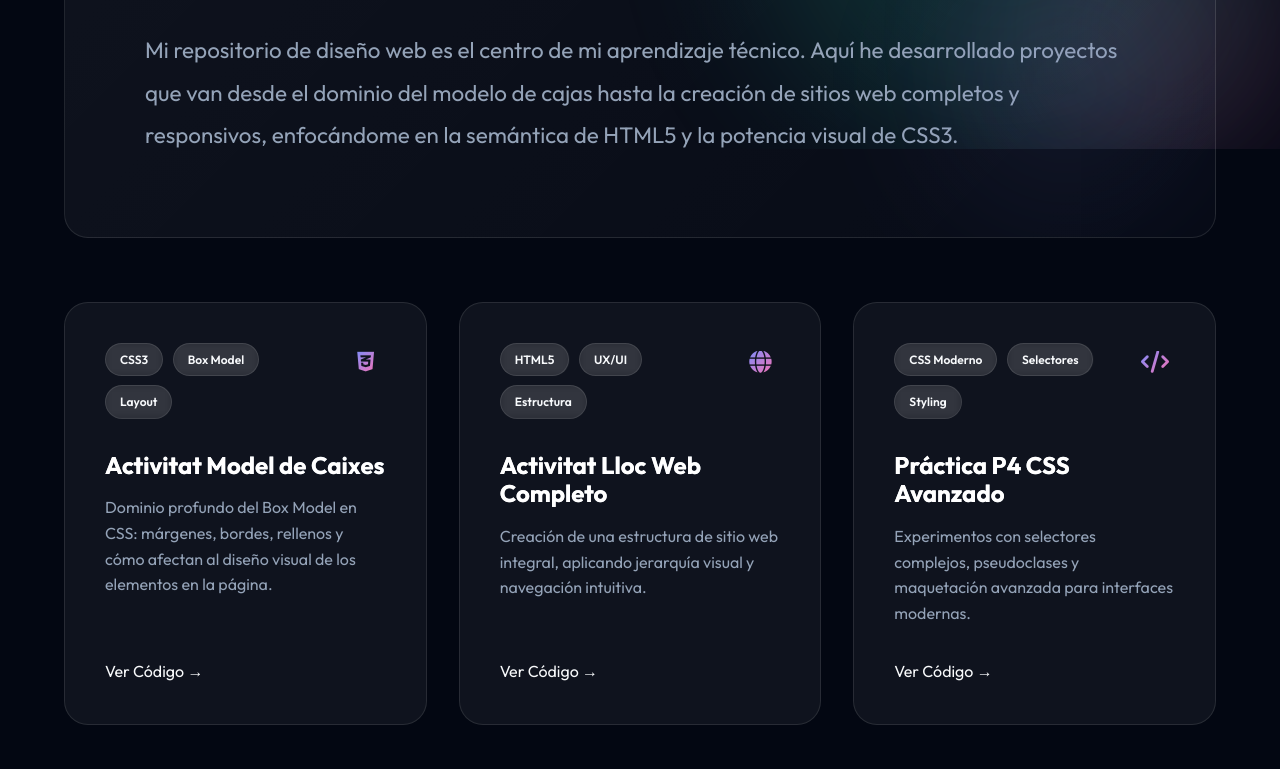
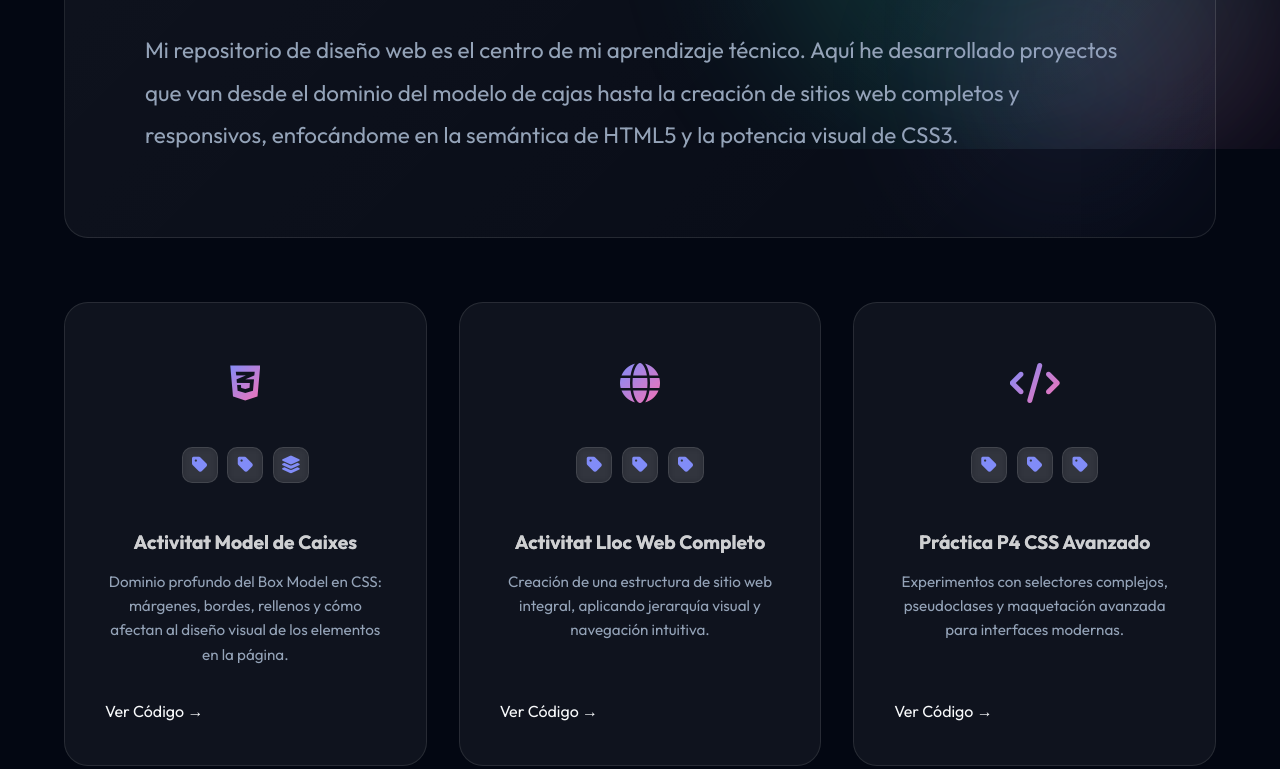
Before and after one commit to ummuig25-netizen/ummuig25-netizen.github.io, a plain HTML site: page html/proyectos.html in a window 1280 px wide. Shown: the part 651-1420 px from the top of the page. Drawn offline with Linux system fonts and the light colour scheme.

Commit message:
feat: transform tags into icons and make logos prominent to achieve a visual-first UI

```diff
--- a/css/styles.css
+++ b/css/styles.css
@@ -443,15 +443,29 @@ section {
 
 .badge {
     background: var(--surface-hover);
-    padding: 6px 14px;
-    border-radius: 100px;
-    font-size: 0.75rem;
-    font-weight: 600;
+    padding: 8px;
+    width: 36px;
+    height: 36px;
+    border-radius: 10px;
+    display: flex;
+    align-items: center;
+    justify-content: center;
+    font-size: 1.1rem;
     border: 1px solid var(--glass-border);
-    color: var(--text-main);
-    white-space: nowrap;
+    color: var(--primary);
     transition: var(--transition);
     backdrop-filter: blur(4px);
+}
+
+.badge-text {
+    display: none; /* satisfy "no quiero texto" */
+}
+
+.badge:hover {
+    transform: translateY(-3px);
+    background: var(--primary);
+    color: var(--white);
+    box-shadow: 0 5px 15px rgba(129, 140, 248, 0.3);
 }
 
 .project-card:hover .badge {
--- a/js/main.js
+++ b/js/main.js
@@ -236,6 +236,28 @@ document.addEventListener('DOMContentLoaded', () => {
 
     if (!contentArea) return;
 
+    const tagIconMap = {
+        // Web Design
+        'Sintaxis': 'fa-code',
+        'Etiquetas': 'fa-tags',
+        'SEO': 'fa-search',
+        'Layout': 'fa-layer-group',
+        'Flexbox': 'fa-boxes-stacked',
+        'Grid': 'fa-table-cells',
+        'Animaciones': 'fa-clapperboard',
+        'Responsive': 'fa-mobile-screen',
+        // Office
+        'Procesador de Textos': 'fa-file-lines',
+        'Informes': 'fa-chart-simple',
+        'Plantillas': 'fa-copy',
+        'Hojas de Cálculo': 'fa-table',
+        'Estadística': 'fa-chart-pie',
+        'Automatización': 'fa-robot',
+        'Bases de Datos': 'fa-database',
+        'SQL Básico': 'fa-terminal',
+        'Relaciones': 'fa-link'
+    };
+
     function renderCategory(category) {
         const data = subjectData[category];
         if (!data) return;
@@ -281,17 +303,22 @@ document.addEventListener('DOMContentLoaded', () => {
                 data.projects.forEach((p, index) => {
                     html += `
                         <div class="project-card animate-in" style="animation-delay: ${0.1 * index}s">
-                            <div class="project-card-header">
-                                <div class="tags-container">
-                                    ${p.tags ? p.tags.map(t => `<span class="badge">${t}</span>`).join('') : ''}
+                            <div class="project-card-header" style="flex-direction: column; align-items: center; text-align: center; gap: 1.5rem;">
+                                <div class="project-icon-container" style="width: 80px; height: 80px;">
+                                    ${p.logo ? `<img src="${p.logo}" alt="${p.title} logo" style="width: 60px; height: 60px;">` : `<i class="${p.icon || 'fa-solid fa-file-code'}" style="font-size: 2.5rem;"></i>`}
                                 </div>
-                                <div class="project-icon-container">
-                                    ${p.logo ? `<img src="${p.logo}" alt="${p.title} logo">` : `<i class="${p.icon || 'fa-solid fa-file-code'}"></i>`}
+                                <div class="tags-container" style="justify-content: center; max-width: 100%;">
+                                    ${p.tags ? p.tags.map(t => `
+                                        <span class="badge" title="${t}">
+                                            <i class="fa-solid ${tagIconMap[t] || 'fa-tag'}"></i>
+                                            <span class="badge-text" style="margin-left: 5px;">${t}</span>
+                                        </span>
+                                    `).join('') : ''}
                                 </div>
                             </div>
-                            <h3>${p.title}</h3>
-                            <p>${p.desc}</p>
-                            <div class="project-links">
+                            <h3 style="text-align: center; margin-top: 1rem; font-size: 1.2rem; opacity: 0.8;">${p.title}</h3>
+                            <p style="text-align: center; font-size: 0.95rem;">${p.desc}</p>
+                            <div class="project-links" style="justify-content: center;">
                                 ${p.link ? `<a href="${p.link}" target="_blank" class="project-link">Ver Código →</a>` : '<span class="text-muted">Proyecto de clase</span>'}
                             </div>
                         </div>
@@ -320,7 +347,7 @@ document.addEventListener('DOMContentLoaded', () => {
             contentArea.innerHTML = html;
             contentArea.style.opacity = '1';
 
-            // Re-init interactivity for dynamic content
+            // Re-init cards for dynamic content
             initCards();
         }, 300);
     }
```
